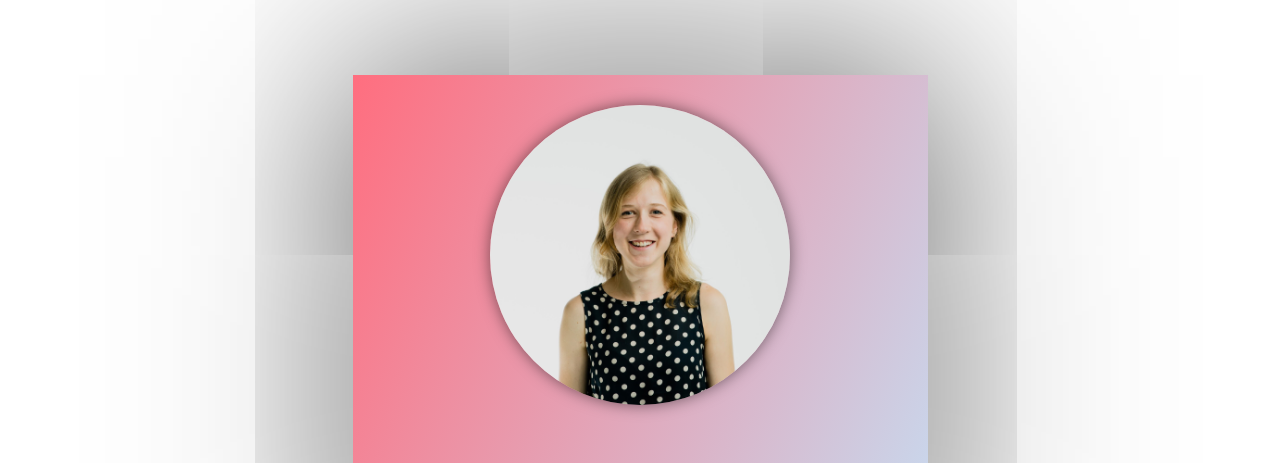
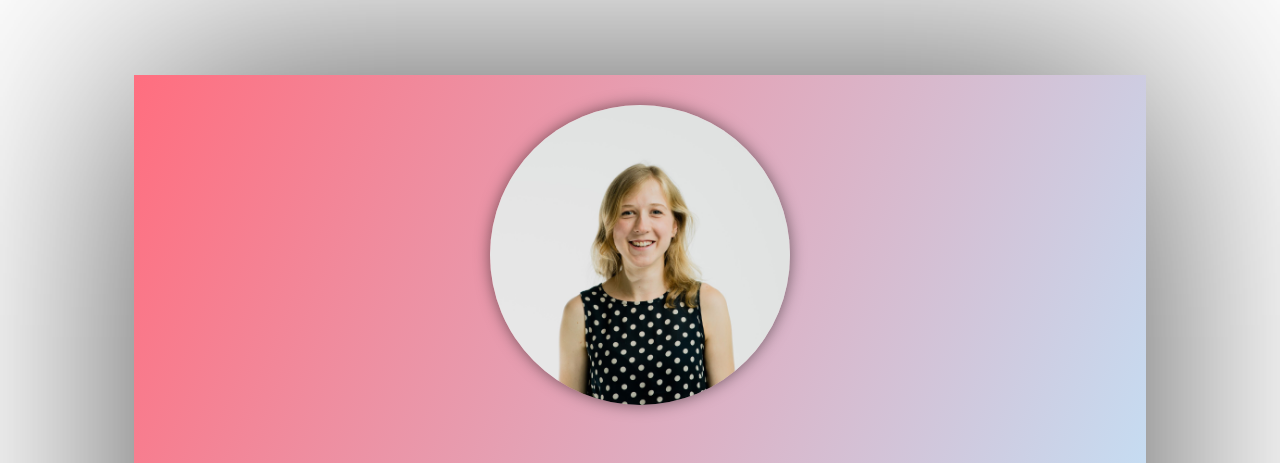
Before and after one commit to lucindauk/practice-profile, a plain HTML site: page index.html in a window 1280 px wide. Shown: the top 463 px of the page. Drawn offline with Linux system fonts and the light colour scheme.

Commit message:
final time

```diff
--- a/style.css
+++ b/style.css
@@ -72,7 +72,7 @@ li {
 }
 
 .container {
-  width: 575px;
+  width: 80%;
   margin: 75px auto;
   background-color: white;
   box-shadow: 0px 0px 230px rgba(0,0,0,0.7);
```
